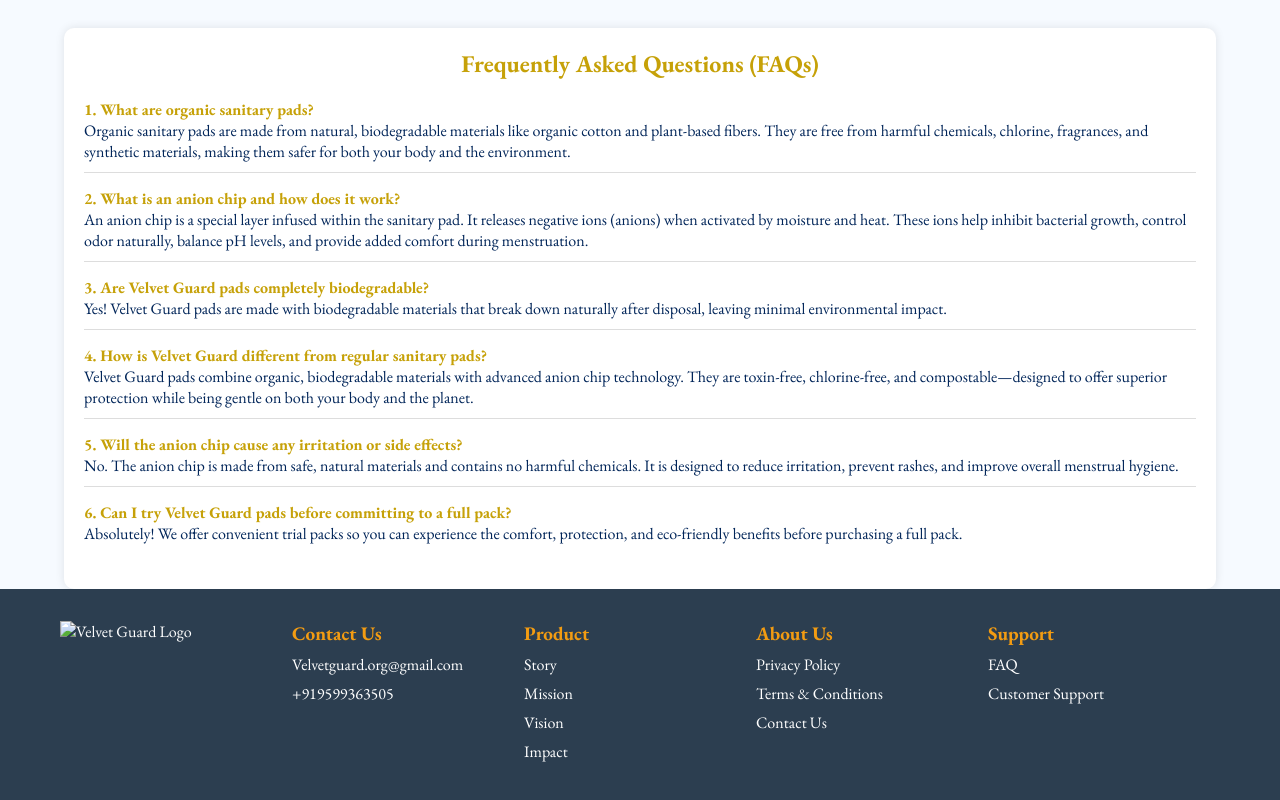
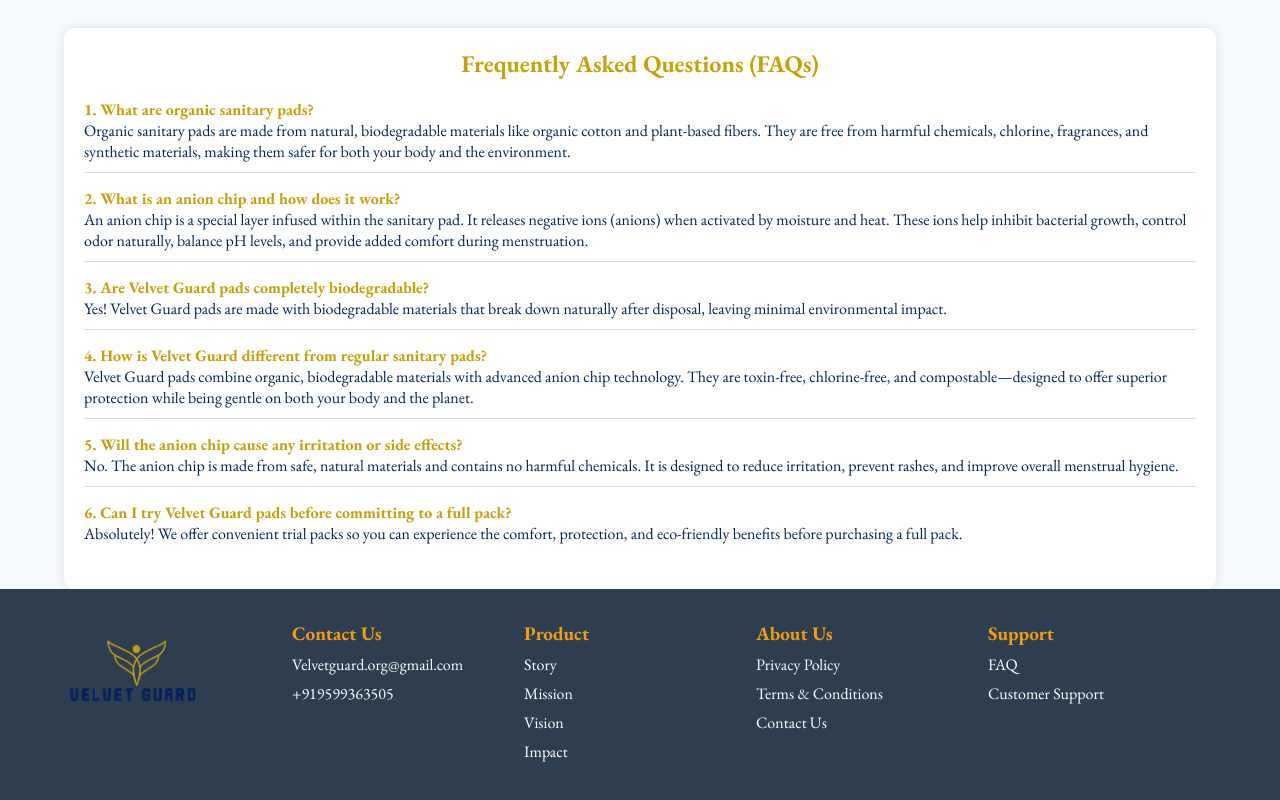
Before and after one commit to artoabhi/Project1, a plain HTML site: page index.html in a window 1280 px wide. Shown: the part 7034-7834 px from the top of the page. Drawn offline with nearby package versions, Linux system fonts and the light colour scheme.

Commit message:
Update index.html

```diff
--- a/index.html
+++ b/index.html
@@ -411,7 +411,7 @@
 <footer class="footer">
   <div class="footer-container">
     <div class="footer-logo">
-      <img src="./images/logo_vGaurd.png" alt="Velvet Guard Logo" class="footer-logo-img">
+      <img src="./logo_vGaurd.png" alt="Velvet Guard Logo" class="footer-logo-img">
     </div>
 
     <div class="footer-contact">
```
